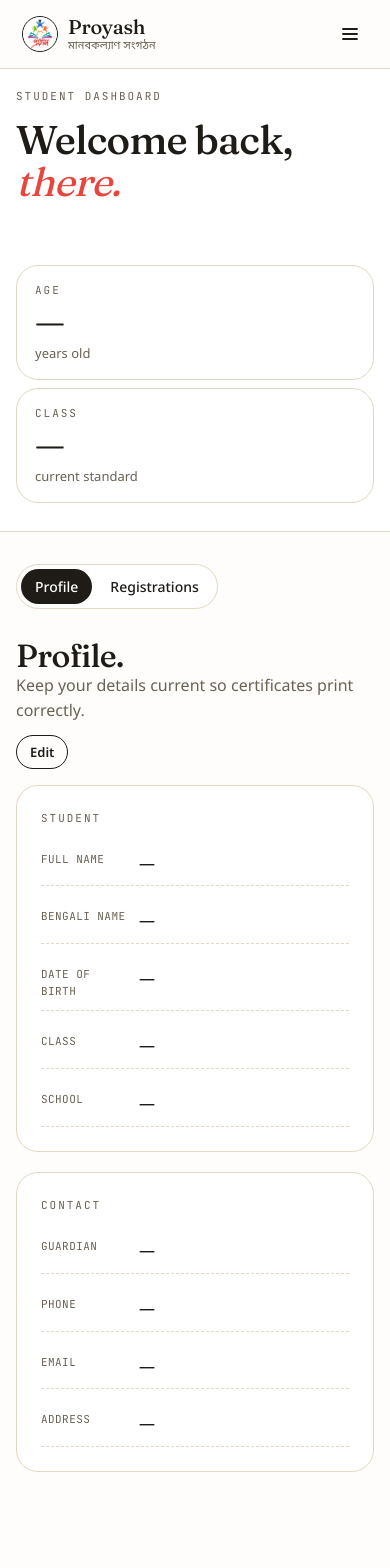
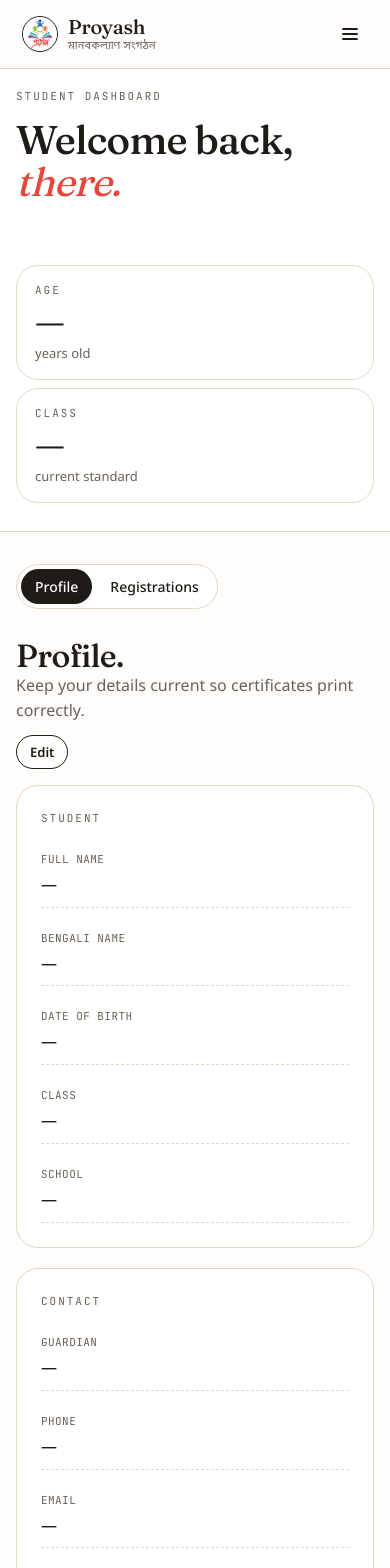
Before and after one commit to sumanbiswas7/prayash, a React (Vite) app: page /dashboard in a window 390 px wide. Shown: the top 1568 px of the page. Built offline with nearby package versions, Linux system fonts and the light colour scheme.

Commit message:
fix: responsive dashboard profile sec

```diff
--- a/src/pages/Dashboard.scss
+++ b/src/pages/Dashboard.scss
@@ -637,8 +637,13 @@ $bp-small: 480px;
   }
 
   .profile-kv {
-    grid-template-columns: 90px 1fr;
-    gap: 8px;
+    grid-template-columns: 1fr;
+    gap: 4px;
+  }
+
+  .profile-kv__value {
+    word-break: break-word;
+    overflow-wrap: anywhere;
   }
 
   .reg-row {
```
